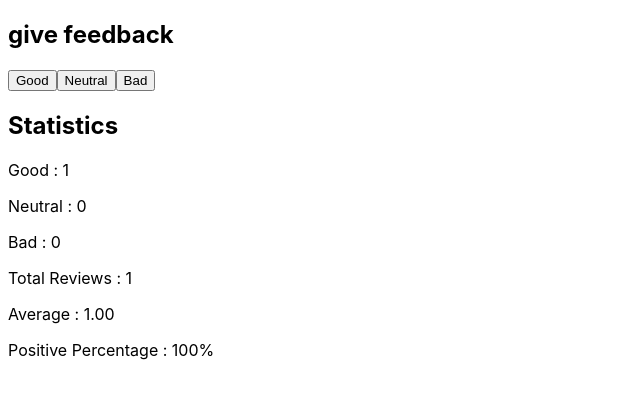
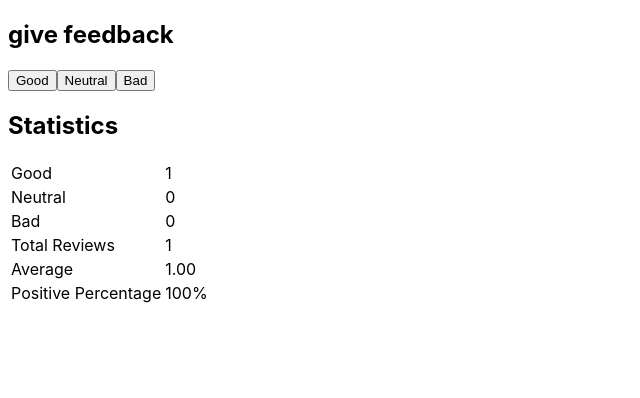
Before and after one commit to DimitrisHol/learnReact, a React (Create React App) app in the folder 02-clickhandlers-state/: page / in a window 1280 px wide. Both pictures are taken after a click on the button "Good". Shown: the top 398 px of the page, without its empty margins (0-640 px from the left). Built offline with nearby package versions, Linux system fonts and the light colour scheme.

Commit message:
Structure the data in a HTML table.

```diff
--- a/02-clickhandlers-state/src/App.js
+++ b/02-clickhandlers-state/src/App.js
@@ -2,13 +2,24 @@ import React, { useState } from 'react'
 import './App.css';
 
 
-const Statistic = ({text , value }) => <p>{text} : {value}</p>
-const Button = ({text , onClickMethod}) => <button onClick = {onClickMethod}>{text}</button>
+const Statistic = ({ text, value }) => {
 
-const Statistics = ({good, neutral , bad}) => {
+  return (
+    <tr>
+      <td>{text}</td>
+      <td>{value}</td>
+    </tr>
+  )
+}
+
+
+
+const Button = ({ text, onClickMethod }) => <button onClick={onClickMethod}>{text}</button>
+
+const Statistics = ({ good, neutral, bad }) => {
   const allReviews = good + neutral + bad
   const averageScore = ((good - bad) / allReviews).toFixed(2)
-  const positivityPercentage = ((good / allReviews).toFixed(2)* 100) + "%"
+  const positivityPercentage = ((good / allReviews).toFixed(2) * 100) + "%"
 
   if (allReviews === 0) {
 
@@ -19,12 +30,14 @@ const Statistics = ({good, neutral , bad}) => {
     return (
       <div>
         <h2>Statistics</h2>
-        <Statistic text = "Good" value = {good}/>
-        <Statistic text = "Neutral" value = {neutral}/>
-        <Statistic text = "Bad" value = {bad}/>
-        <Statistic text = "Total Reviews" value = {allReviews}/>
-        <Statistic text = "Average" value = {averageScore}/>
-        <Statistic text = "Positive Percentage" value = {positivityPercentage}/>
+        <table>
+          <Statistic text="Good" value={good} />
+          <Statistic text="Neutral" value={neutral} />
+          <Statistic text="Bad" value={bad} />
+          <Statistic text="Total Reviews" value={allReviews} />
+          <Statistic text="Average" value={averageScore} />
+          <Statistic text="Positive Percentage" value={positivityPercentage} />
+        </table>
       </div>
     )
   }
@@ -33,27 +46,27 @@ const Statistics = ({good, neutral , bad}) => {
 const App = () => {
 
   // State for the clickHandlers
-  const [good , setGood] = useState(0)
-  const [neutral , setNeutral] = useState(0)
-  const [bad , setBad] = useState(0)
+  const [good, setGood] = useState(0)
+  const [neutral, setNeutral] = useState(0)
+  const [bad, setBad] = useState(0)
 
 
-  const clickHandlerGood = () =>  setGood(good + 1)
+  const clickHandlerGood = () => setGood(good + 1)
   const clickHandlerNeutral = () => setNeutral(neutral + 1)
   const clickHandlerBad = () => setBad(bad + 1)
 
   return (
 
     <>
-    <div>
+      <div>
 
-      <h2>give feedback</h2>
-      <Button onClickMethod = {clickHandlerGood} text = "Good"></Button>
-      <Button onClickMethod = {clickHandlerNeutral} text = "Neutral"></Button>
-      <Button onClickMethod = {clickHandlerBad} text = "Bad"></Button>
-    </div>
+        <h2>give feedback</h2>
+        <Button onClickMethod={clickHandlerGood} text="Good"></Button>
+        <Button onClickMethod={clickHandlerNeutral} text="Neutral"></Button>
+        <Button onClickMethod={clickHandlerBad} text="Bad"></Button>
+      </div>
 
-    <Statistics good = {good} neutral = {neutral} bad = {bad} />
+      <Statistics good={good} neutral={neutral} bad={bad} />
     </>
   )
 
```
